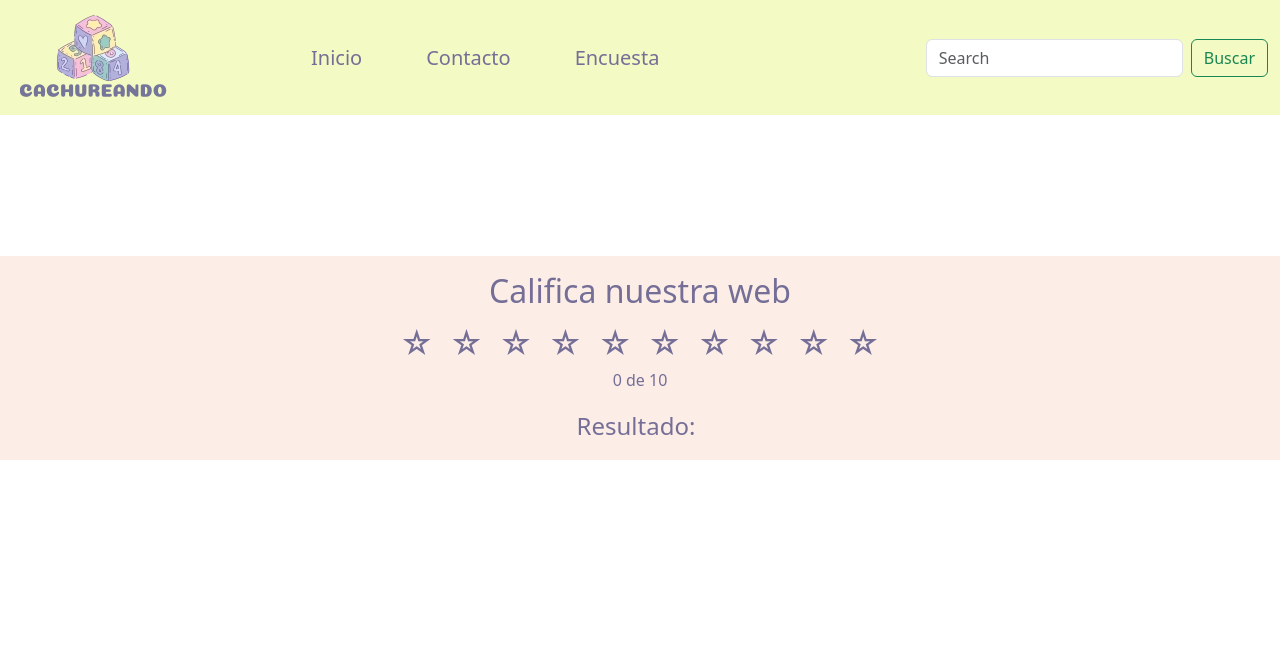
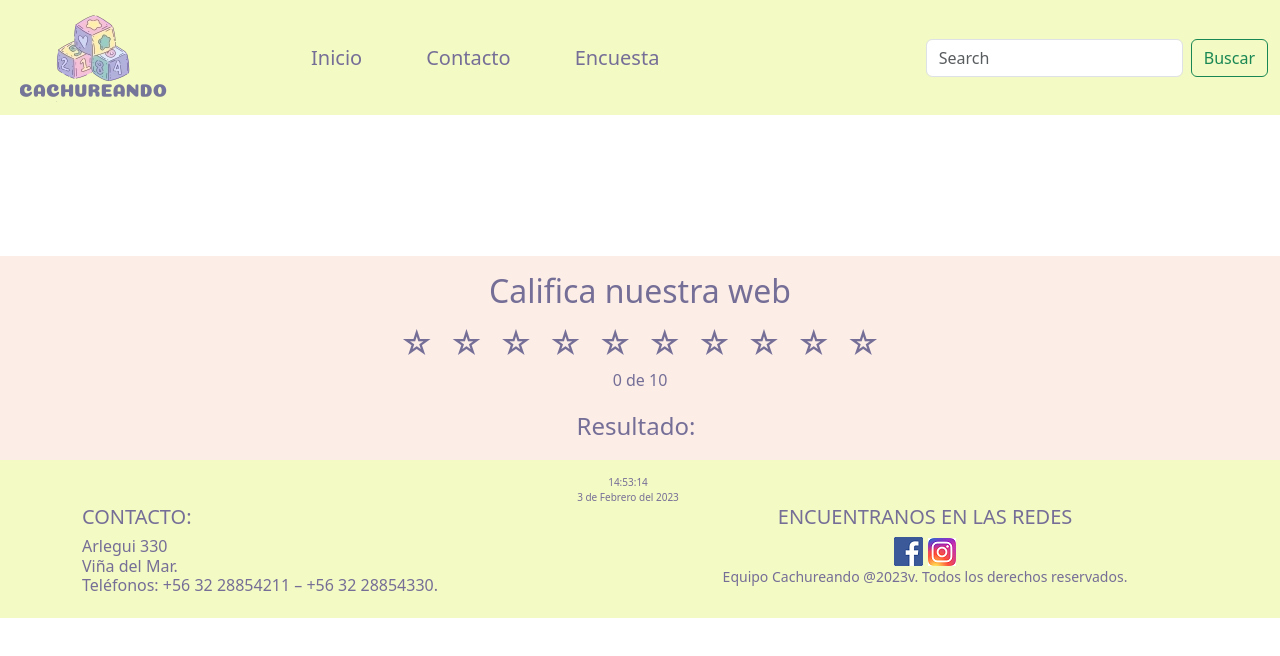
Before and after one commit to GrupoBootcamp/Sprint01, a website: page encuesta.html in a window 1280 px wide. Drawn offline with nearby package versions, Linux system fonts and the light colour scheme.

Commit message:
rama master, arreglado el footer y agregado a encuesta.html

```diff
--- a/encuesta.html
+++ b/encuesta.html
@@ -9,6 +9,7 @@
     <title>Cachureando-Encuesta</title>
 </head>
 <body>
+
   <!-- Header -->
   <nav class="navbar navbar-expand-lg bg-fondo">
       <div class="container-fluid">
@@ -65,20 +66,51 @@
         </div>
       </div>
 
-
       <div class="text-center">
             <p class="parrafo-encuesta text-letra fs-6" "><span id="valor" class="text-letra fs-6">0</span> de 10</p>
       </div>
       <div class="valor-container d-flex justify-content-center">
           <span class="text-letra text-center fs-4 me-1">Resultado:</span><p class="m-valor text-letra fs-4 ms-1"></p>
       </div>
+    </div>
+
+    <!--Footer-->
+    <footer>
+      <div class="container">
+        <div class="row">
+
+          <div class="row align-items-center justify-content-center text-center " >
+            <div class="text-letra" id="reloj" style="font-size:10px;"></div>
+            <div class="text-letra" id="fecha" style="font-size:10px;"></div>
+          </div>
+          <div class="col-xs-12 col-md-6 text-left">
+            <h6 class="text-letra lead">CONTACTO:</h6>
+            <h6 class="text-letra">
+            Arlegui 330<br>
+            Viña del Mar.<br>
+            Teléfonos: +56 32 28854211 – +56 32 28854330.<br>
+            </h6>
+          </div>
+
+          <div class="col-xs-12 col-md-6 text-center">
+            <h6 class="text-letra lead">ENCUENTRANOS EN LAS REDES</h6>
+            <div class="redes-footer">
+              <a href="https://www.facebook.com/"><img src="img/facebook.png"></a>
+              <a href="https://www.instagram.com/"><img src="img/Instagram.png"></a>
+            </div>
+            <div class="col-md-12 col-md-6 text-center">
+              <p class="text-letra small">Equipo Cachureando @2023v. Todos los derechos reservados.</p>
+            </div>
+          </div>
 
       </div>
-            <!--Footer-->
+    </div>
 
-
+    </footer>
 
     <script src="/js/app.js"></script>
+    <script src="/js/main.js"></script>
     <script src="/node_modules/bootstrap/dist/js/bootstrap.bundle.min.js"></script>
+
 </body>
 </html>
```
Also changed, not shown: index.html (+1 -14 lines). Lines whose indentation alone changed are shown as unchanged.
